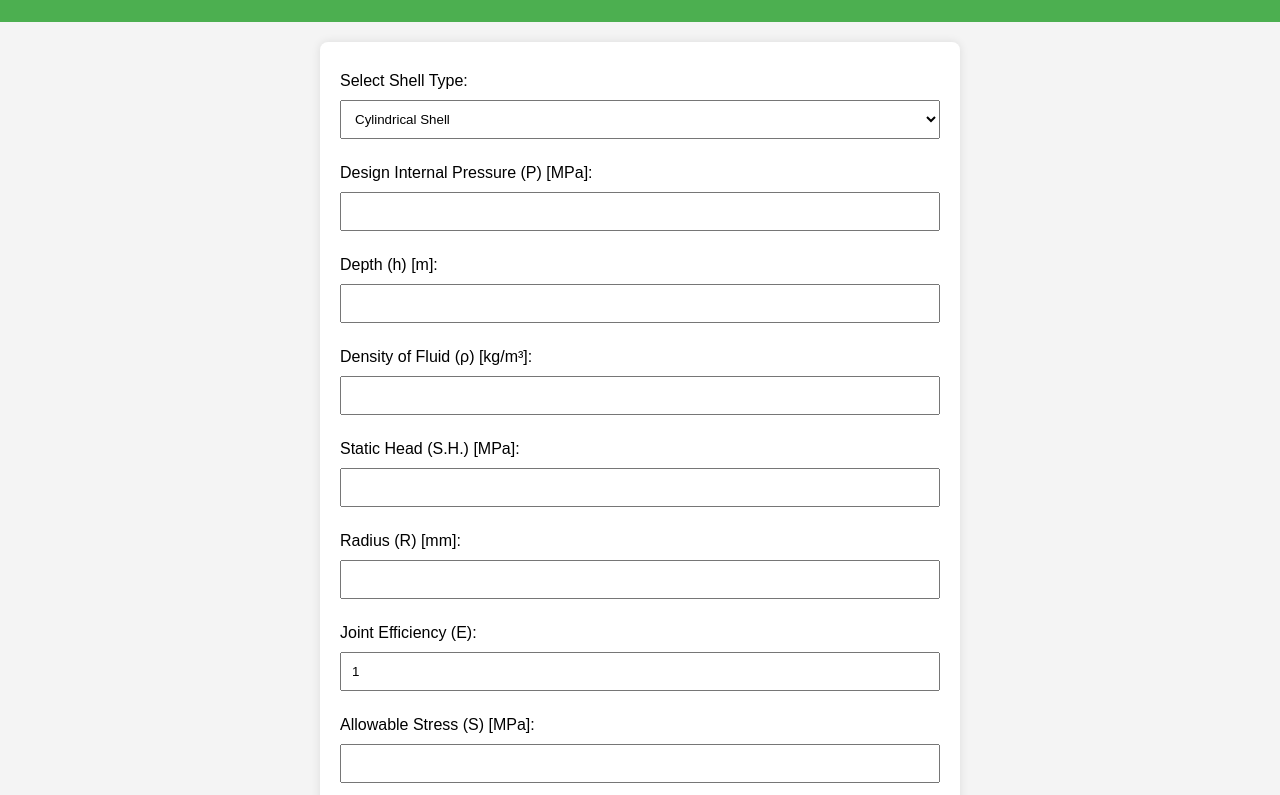
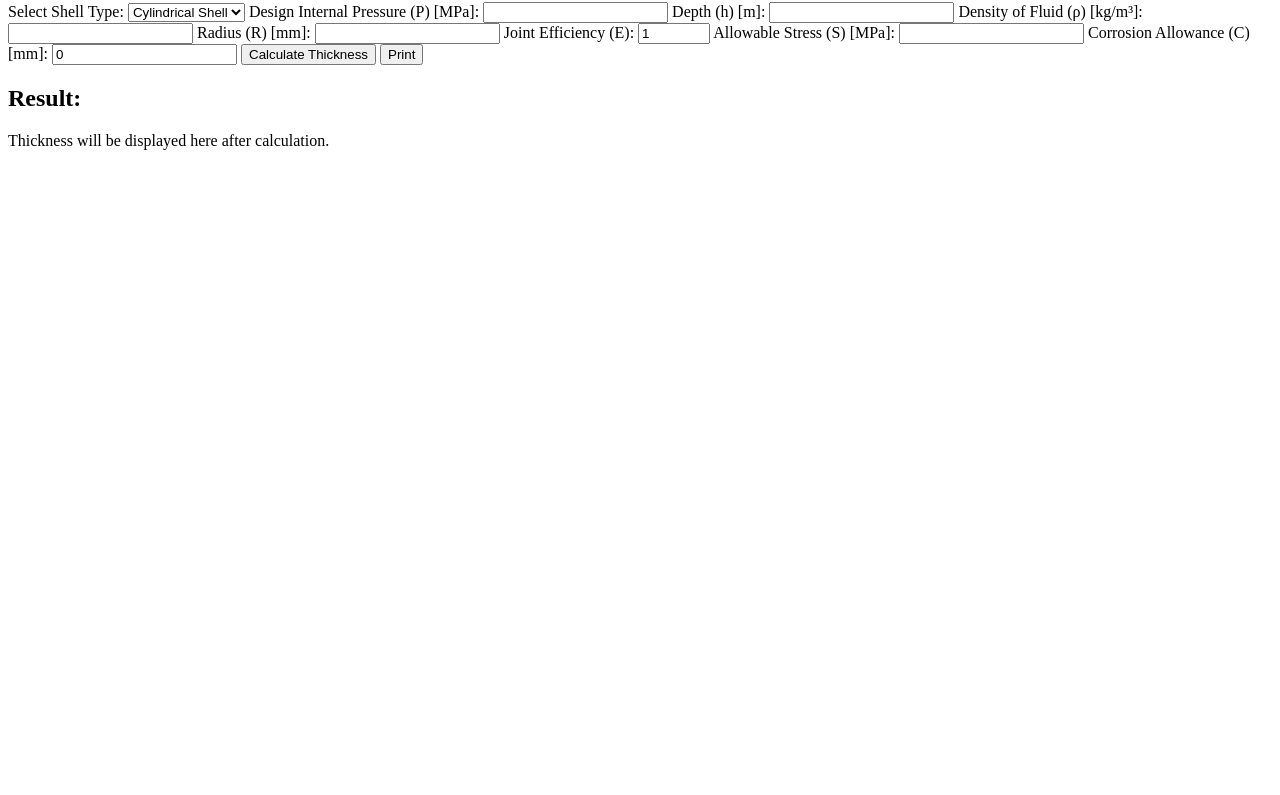
Before and after one commit to AmanBargir/StaticEquipment, a plain HTML site: page UG-27.html in a window 1280 px wide. Shown: the part 78-873 px from the top of the page. After the commit the page ends 800 px from the top, so only its background shows below. Drawn offline with Linux system fonts and the light colour scheme.

Commit message:
Update UG-27.html
the page is edited to remove static head

```diff
--- a/UG-27.html
+++ b/UG-27.html
@@ -5,71 +5,7 @@
     <meta name="viewport" content="width=device-width, initial-scale=1.0">
     <title>ASME Section VIII Div. 1 UG-27 Thickness Calculator</title>
     <style>
-        body {
-            font-family: 'Arial', sans-serif;
-            background-color: #f4f4f4;
-            margin: 0;
-            padding: 0;
-            display: flex;
-            flex-direction: column;
-            align-items: center;
-        }
-
-        header {
-            background-color: #4caf50;
-            color: #fff;
-            padding: 10px;
-            text-align: center;
-            width: 100%;
-        }
-
-        form {
-            background-color: #fff;
-            padding: 20px;
-            border-radius: 8px;
-            box-shadow: 0 0 10px rgba(0, 0, 0, 0.1);
-            width: 80%;
-            max-width: 600px;
-            margin-top: 20px;
-        }
-
-        h1, h2 {
-            color: #f4f4f4;
-            text-align: center;
-        }
-
-        label {
-            display: block;
-            margin: 10px 0;
-        }
-
-        input, select, button {
-            width: 100%;
-            padding: 10px;
-            margin-bottom: 15px;
-            box-sizing: border-box;
-        }
-
-        button {
-            background-color: #4caf50;
-            color: white;
-            border: none;
-            border-radius: 4px;
-            cursor: pointer;
-        }
-
-        button:hover {
-            background-color: #45a049;
-        }
-
-        #detailedSteps, #result {
-            margin-top: 20px;
-            font-weight: bold;
-        }
-
-        #printButton {
-            display: none;
-        }
+        /* Styles remain unchanged */
     </style>
 </head>
 <body>
@@ -89,13 +25,10 @@
     <input type="number" id="internalPressure" step="0.1" required>
 
     <label for="depth">Depth (h) [m]:</label>
-    <input type="number" id="depth" step="0.1" required onchange="calculateStaticHead()">
+    <input type="number" id="depth" step="0.1" required>
 
     <label for="fluidDensity">Density of Fluid (ρ) [kg/m³]:</label>
-    <input type="number" id="fluidDensity" step="1" required onchange="calculateStaticHead()">
-
-    <label for="staticHead">Static Head (S.H.) [MPa]:</label>
-    <input type="number" id="staticHead" step="0.001" onchange="disableAutoCalculation()">
+    <input type="number" id="fluidDensity" step="1" required>
 
     <label for="radius">Radius (R) [mm]:</label>
     <input type="number" id="radius" step="1" required>
@@ -130,44 +63,22 @@
         // You can add additional logic here if needed
     }
 
-    function calculateStaticHead() {
-        const depth = parseFloat(document.getElementById('depth').value);
-        const fluidDensity = parseFloat(document.getElementById('fluidDensity').value);
-        const staticHeadInput = document.getElementById('staticHead');
-        const calculatedStaticHead = fluidDensity * 9.81 * depth / 1e6; // Convert Pascal to MPa
-        staticHeadInput.value = calculatedStaticHead.toFixed(4);
-    }
-
-    function disableAutoCalculation() {
-        const depthInput = document.getElementById('depth');
-        const fluidDensityInput = document.getElementById('fluidDensity');
-        depthInput.removeAttribute('onchange');
-        fluidDensityInput.removeAttribute('onchange');
-    }
-
     function calculateThickness() {
         const shellType = document.getElementById('shellType').value;
         const internalPressure = parseFloat(document.getElementById('internalPressure').value);
         const depth = parseFloat(document.getElementById('depth').value);
         const fluidDensity = parseFloat(document.getElementById('fluidDensity').value);
-        const staticHead = parseFloat(document.getElementById('staticHead').value);
         const radius = parseFloat(document.getElementById('radius').value);
         const jointEfficiency = parseFloat(document.getElementById('jointEfficiency').value);
         const allowableStress = parseFloat(document.getElementById('allowableStress').value);
         const corrosionAllowance = parseFloat(document.getElementById('corrosionAllowance').value);
 
-        // Add static head to design internal pressure
-        const totalPressure = internalPressure + staticHead;
+        // Add pressure to design internal pressure
+        const totalPressure = internalPressure;
 
         let thickness;
 
         let detailText = ""; // String to store detailed steps
-
-        // Detailed steps for Static Head Calculation
-        detailText += "Static Head Calculation:\n";
-        detailText += `S.H. = ρ × g × h\n`;
-        detailText += `    = ${fluidDensity} kg/m³ × 9.81 m/s² × ${depth} m\n`;
-        detailText += `    = ${staticHead.toFixed(4)} MPa\n\n`;
 
         // Check conditions before proceeding with thickness calculation
         if (shellType === 'cylindrical') {
@@ -190,7 +101,7 @@
         if (shellType === 'cylindrical') {
             // Cylindrical Shell Thickness Calculation (Option 1: Circumferential Stress)
             detailText += "Option 1 (Circumferential Stress) Thickness Calculation:\n";
-            detailText += `t1 = (P + S.H.) * R / ((S * E) - (0.6 * (P + S.H.)))\n`;
+            detailText += `t1 = P * R / ((S * E) - (0.6 * P))\n`;
 
             const numerator1 = totalPressure * radius;
             const denominator1 = (allowableStress * jointEfficiency) - (0.6 * totalPressure);
@@ -201,7 +112,7 @@
 
             // Cylindrical Shell Thickness Calculation (Option 2: Longitudinal Stress)
             detailText += "\nOption 2 (Longitudinal Stress) Thickness Calculation:\n";
-            detailText += `t2 = (P + S.H.) * R / ((2 * S * E) + (0.4 * (P + S.H.)))\n`;
+            detailText += `t2 = P * R / ((2 * S * E) + (0.4 * P))\n`;
 
             const numerator2 = totalPressure * radius;
             const denominator2 = (2 * allowableStress * jointEfficiency) + (0.4 * totalPressure);
@@ -215,7 +126,7 @@
         } else if (shellType === 'spherical') {
             // Spherical Shell Thickness Calculation
             detailText += "Spherical Shell Thickness Calculation:\n";
-            detailText += `t = (P + S.H.) * R / ((2 * S * E) - (0.2 * (P + S.H.)))\n`;
+            detailText += `t = P * R / ((2 * S * E) - (0.2 * P))\n`;
 
             const numerator3 = totalPressure * radius;
             const denominator3 = (2 * allowableStress * jointEfficiency) - (0.2 * totalPressure);
```
